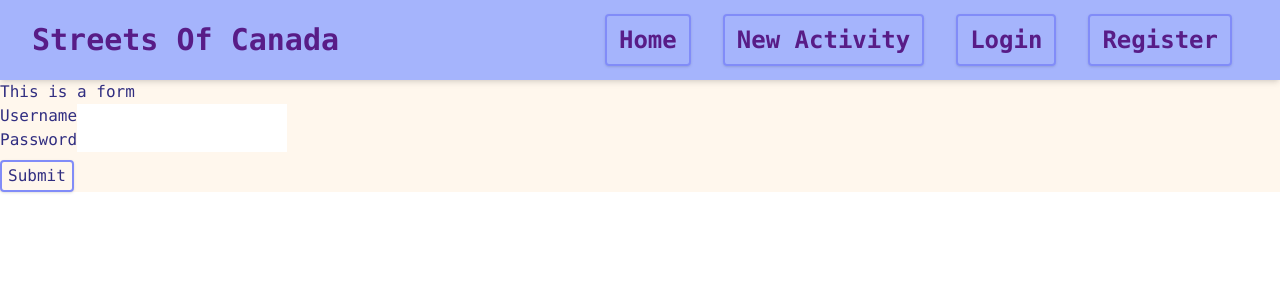
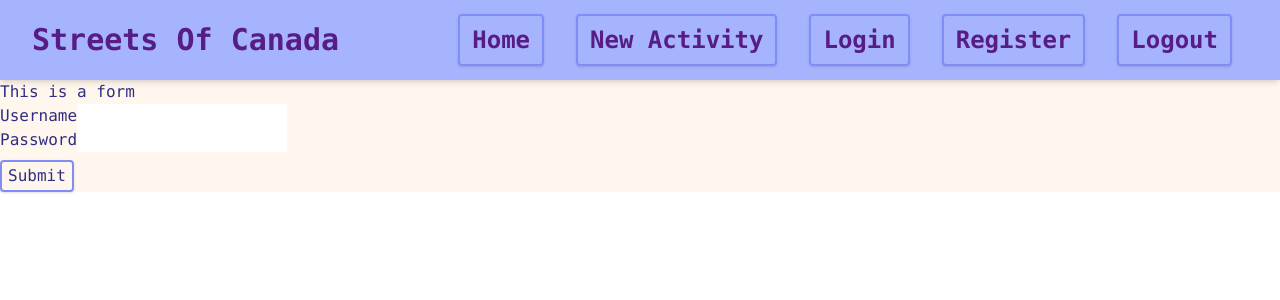
Before and after one commit to AndreiaCifoni/StreetsOfCanada, a React (Create React App) app in the folder FrontEnd/: page /login in a window 1280 px wide. Shown: the top 300 px of the page. Built offline with nearby package versions, Linux system fonts and the light colour scheme.

Commit message:
Authentication - logout > not working

```diff
--- a/FrontEnd/src/components/NavBar.js
+++ b/FrontEnd/src/components/NavBar.js
@@ -3,6 +3,22 @@ import { Link } from "react-router-dom";
 import "../index.css";
 
 const NavBar = () => {
+  const onLogout = async () => {
+    try {
+      const logout = await fetch(`http://localhost:3000/logout`, {
+        method: "POST",
+        headers: {
+          "Content-Type": "application/json",
+        },
+        body: JSON.stringify({}),
+      });
+      //I need to put this in a parent component with a state of [user, setUser] ... in logout: setUser(null) ...
+      //in that way, the user will be able to delete and edit post and review when is that user
+    } catch {
+      alert("Couldn't logout");
+    }
+  };
+
   return (
     <div className="bg-indigo-300 h-20 shadow-md flex justify-between font-bold text-purple-900">
       <h1 className="my-auto ml-8 text-3xl ">Streets Of Canada</h1>
@@ -31,6 +47,13 @@ const NavBar = () => {
         >
           Register
         </Link>
+        <Link
+          className="text-2xl py-2 px-3 mx-4 border-solid border-2 border-indigo-400 shadow hover:border-violet-500 hover:bg-violet-400 rounded"
+          to="/"
+          onClick={onLogout}
+        >
+          Logout
+        </Link>
       </div>
     </div>
   );
--- a/FrontEnd/src/components/users/UserLogin.js
+++ b/FrontEnd/src/components/users/UserLogin.js
@@ -22,6 +22,8 @@ const UserLogin = () => {
       });
       const response = await data.json();
       console.log(response);
+      //I need to put this in a parent component with a state of [user, setUser] ... in login: setUser(response) *to return the username and email - to be used*...
+      //in that way, the user will be able to delete and edit post and review when is that user
       setLogin({ username: "", email: null, password: "" });
     } catch {
       alert("Couldn't login");
```
Also changed, not shown: 1 other file (tests, documents, lock files or other folders).
